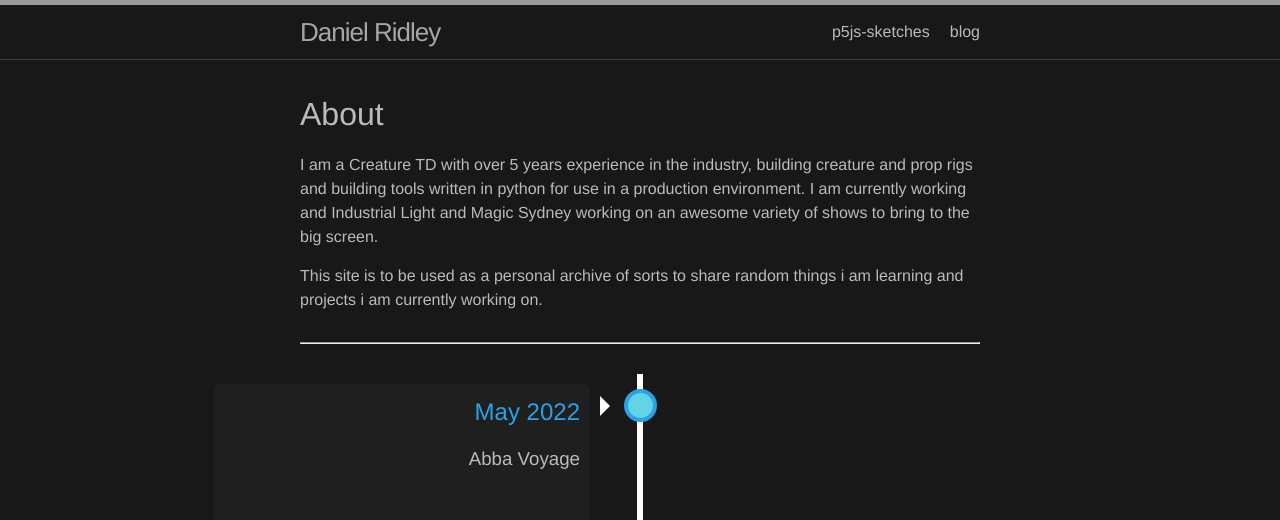
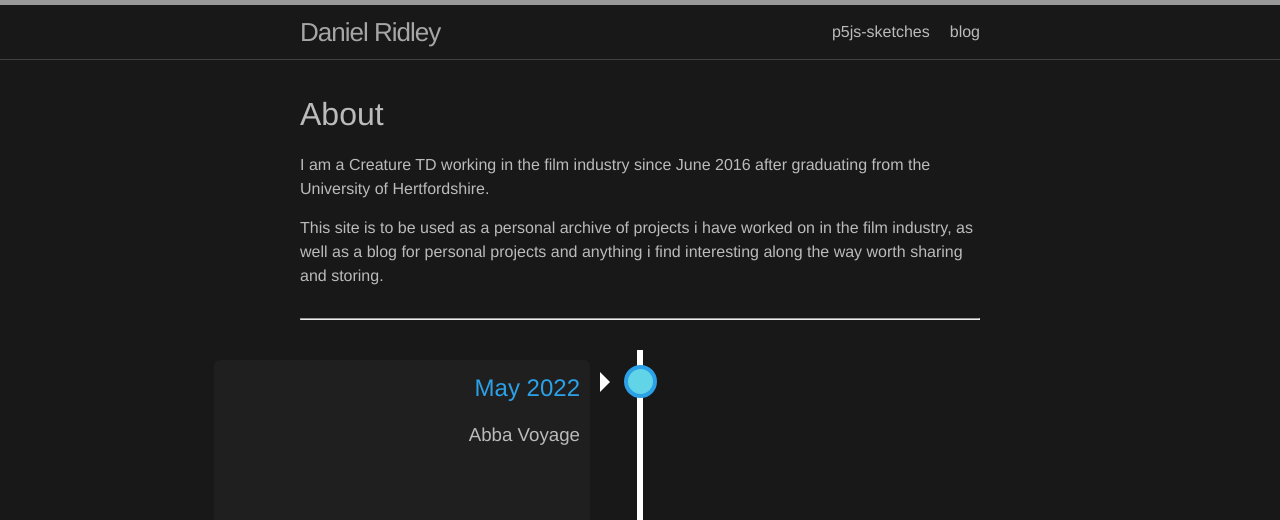
Before and after one commit to danriduk/danriduk.github.io, a Jekyll site: the page built from index.md, in a window 1280 px wide and 900 px high, cut to the strip 0-520 px from the top of the window. Built offline with Jekyll 4.4.1, drawn with Linux system fonts in a browser that asks for light colours.

Commit message:
desc update

```diff
--- a/index.md
+++ b/index.md
@@ -7,8 +7,8 @@ layout: home
 
 # About
 
-I am a Creature TD with over 5 years experience in the industry, building creature and prop rigs and building tools written in python for use in a production environment. I am currently working and Industrial Light and Magic Sydney working on an awesome variety of shows to bring to the big screen.
+I am a Creature TD working in the film industry since June 2016 after graduating from the University of Hertfordshire.
 
-This site is to be used as a personal archive of sorts to share random things i am learning and projects i am currently working on.
+This site is to be used as a personal archive of projects i have worked on in the film industry, as well as a blog for personal projects and anything i find interesting along the way worth sharing and storing.
 
 <hr>
```
